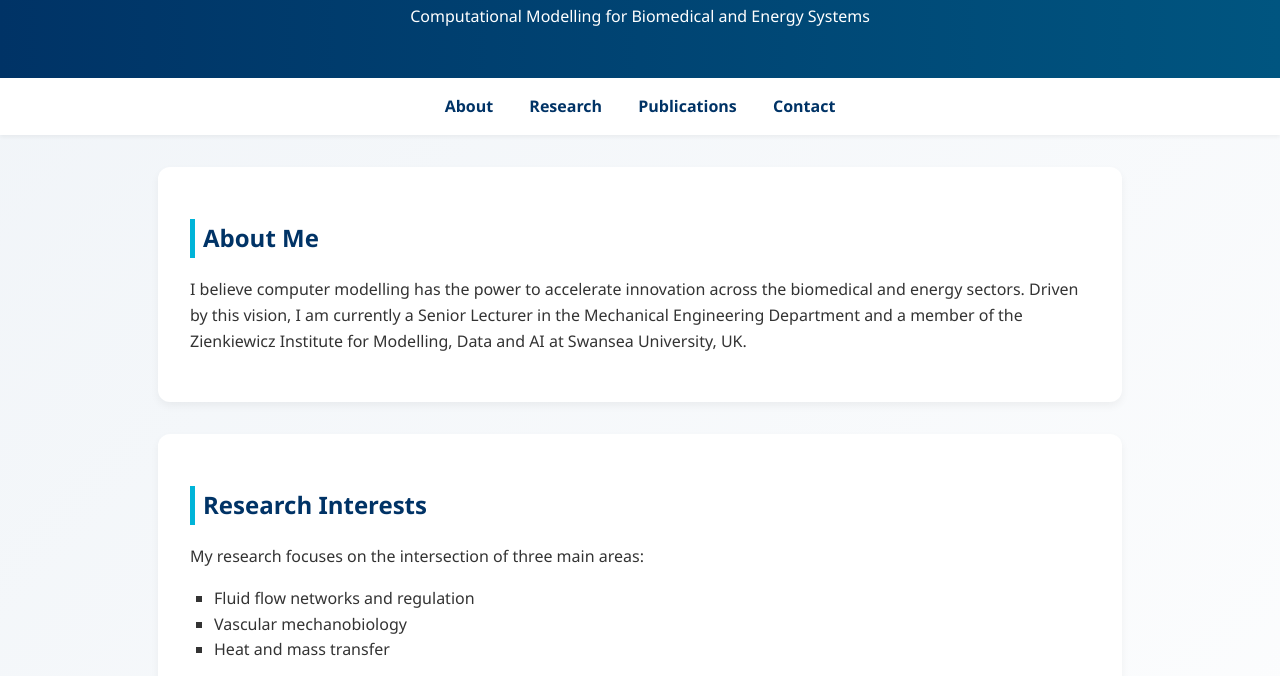
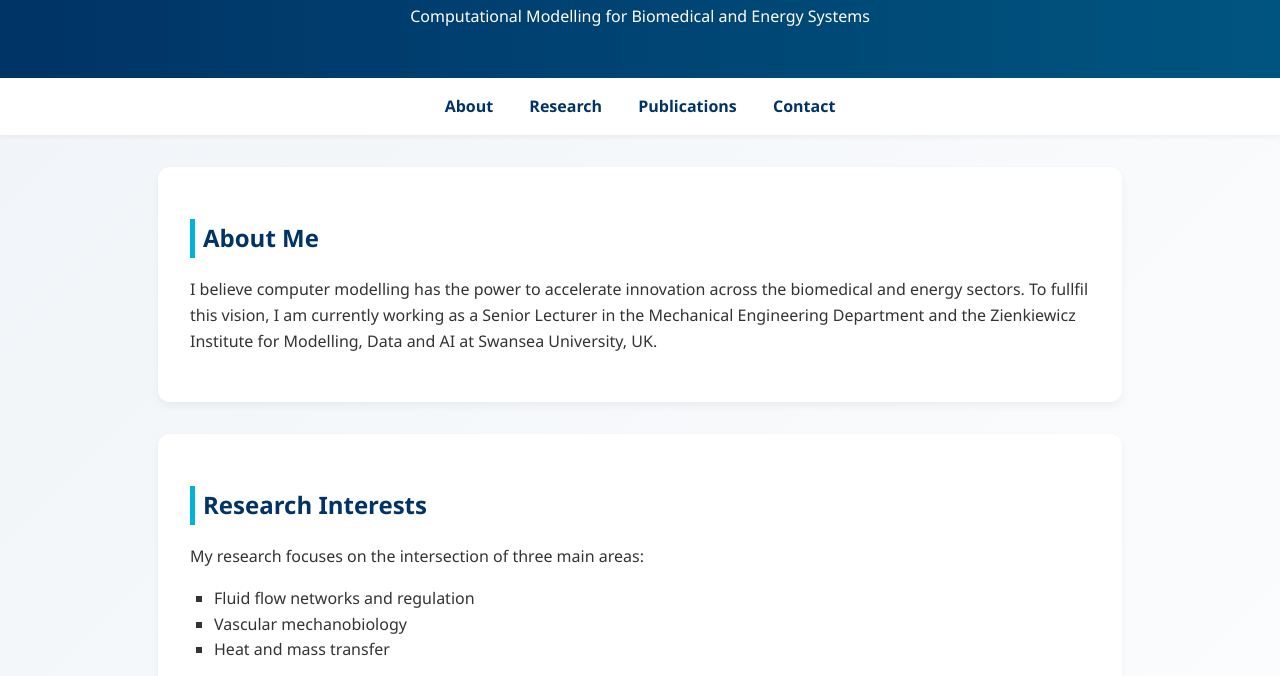
Before and after one commit to albicocca89/my-website, a plain HTML site: page index.html in a window 1280 px wide. Shown: the part 122-798 px from the top of the page. Drawn offline with Linux system fonts and the light colour scheme.

Commit message:
change on vision fulfillment

```diff
--- a/index.html
+++ b/index.html
@@ -110,7 +110,7 @@
 
   <section id="about">
     <h2>About Me</h2>
-    <p>I believe computer modelling has the power to accelerate innovation across the biomedical and energy sectors. Driven by this vision, I am currently a Senior Lecturer in the Mechanical Engineering Department and a member of the Zienkiewicz Institute for Modelling, Data and AI at Swansea University, UK.</p>
+    <p>I believe computer modelling has the power to accelerate innovation across the biomedical and energy sectors. To fullfil this vision, I am currently working as a Senior Lecturer in the Mechanical Engineering Department and the Zienkiewicz Institute for Modelling, Data and AI at Swansea University, UK.</p>
   </section>
 
   <section id="research">
```
